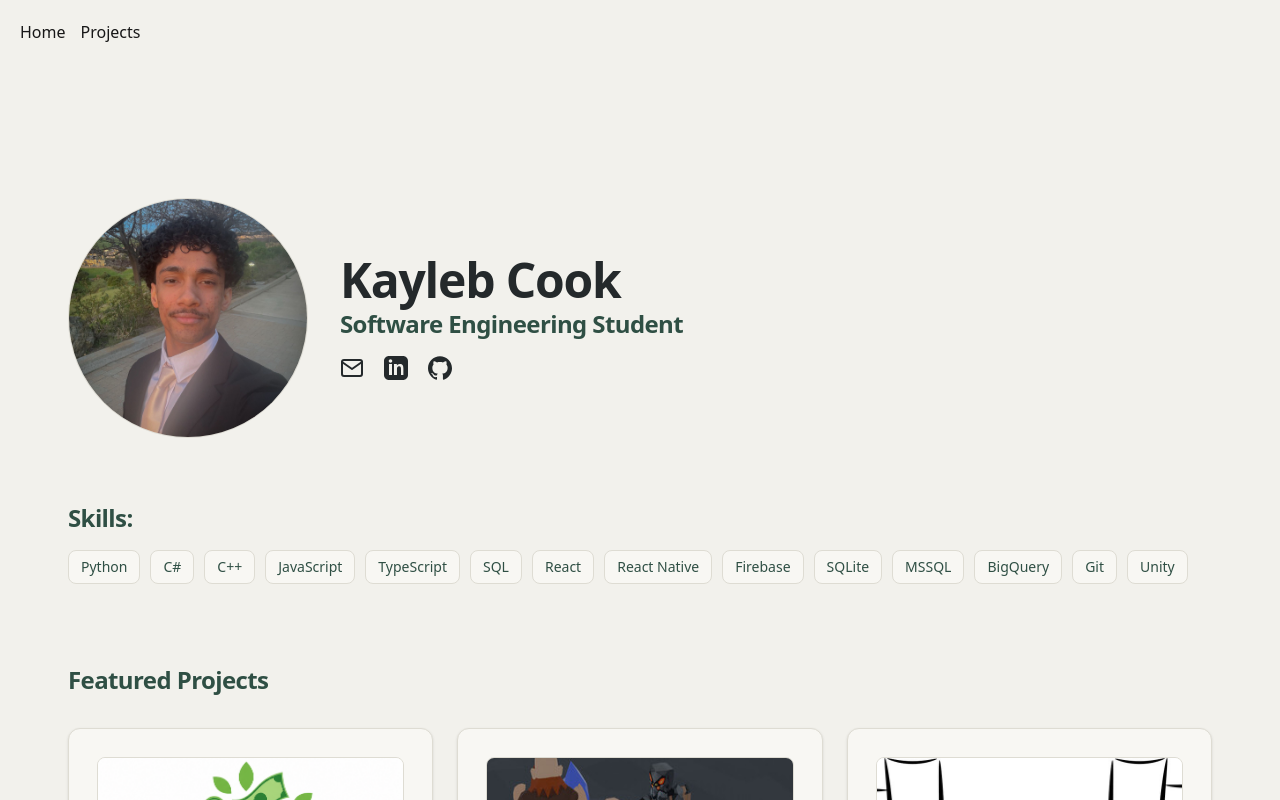
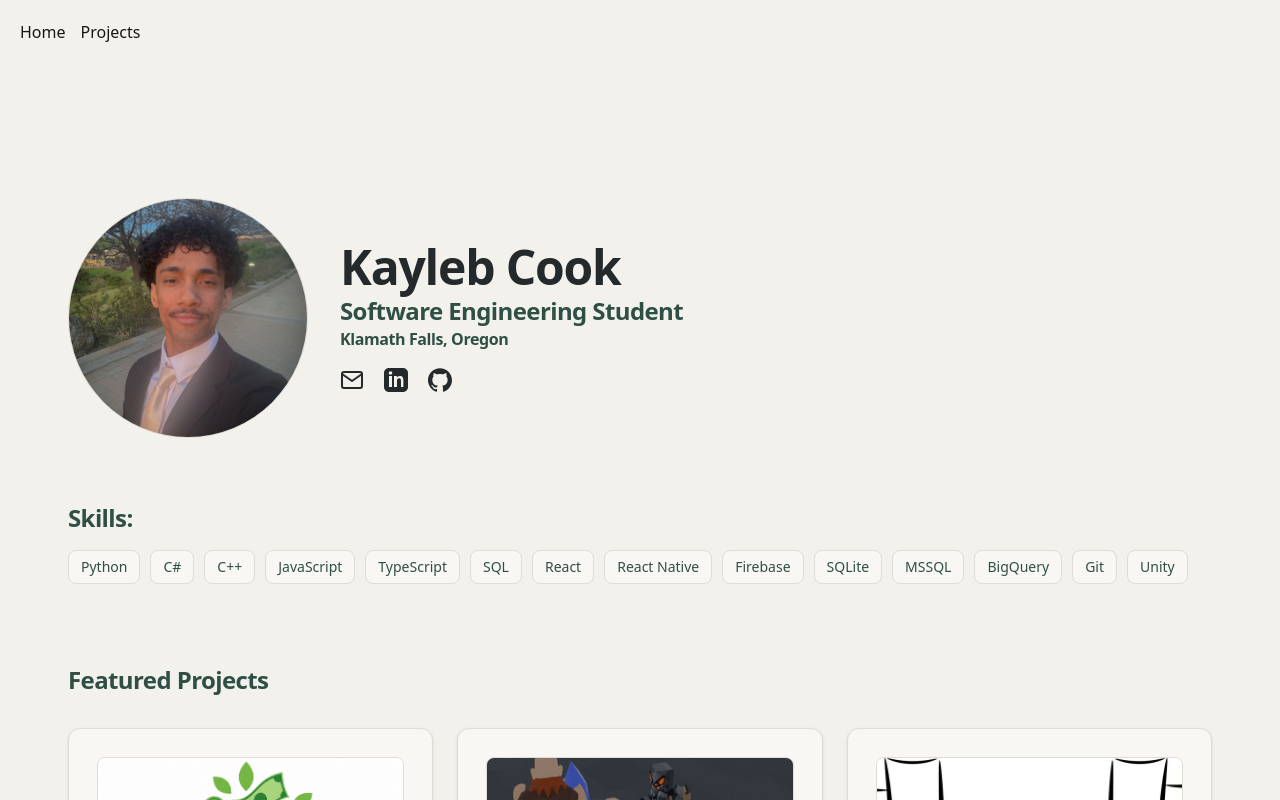
Before and after one commit to Kayyleb/portfolio, a Next.js app: page / in a window 1280 px wide. Shown: the top 800 px of the page. Built offline with nearby package versions, Linux system fonts and the light colour scheme.

Commit message:
Update page.tsx

```diff
--- a/src/app/page.tsx
+++ b/src/app/page.tsx
@@ -23,7 +23,11 @@ export default function Home() {
               Software Engineering Student
             </p>
 
-            <div className="mt-4 flex items-center gap-5">
+            <p className="text-md font-semibold tracking-tight text-forest">
+              Klamath Falls, Oregon
+            </p>
+
+            <div className="mt-4 flex items-center gap-5 text-accent">
               <a
                 href="mailto:KaylebJulianCook@gmail.com"
                 target="_blank"
```
